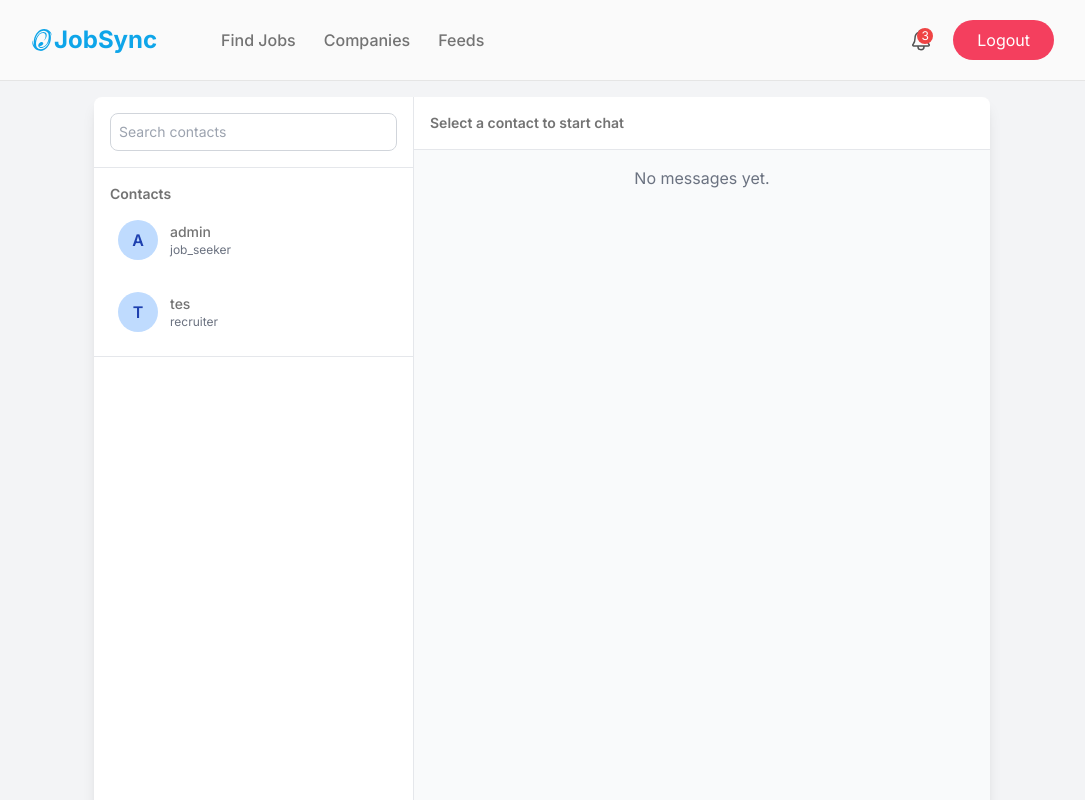
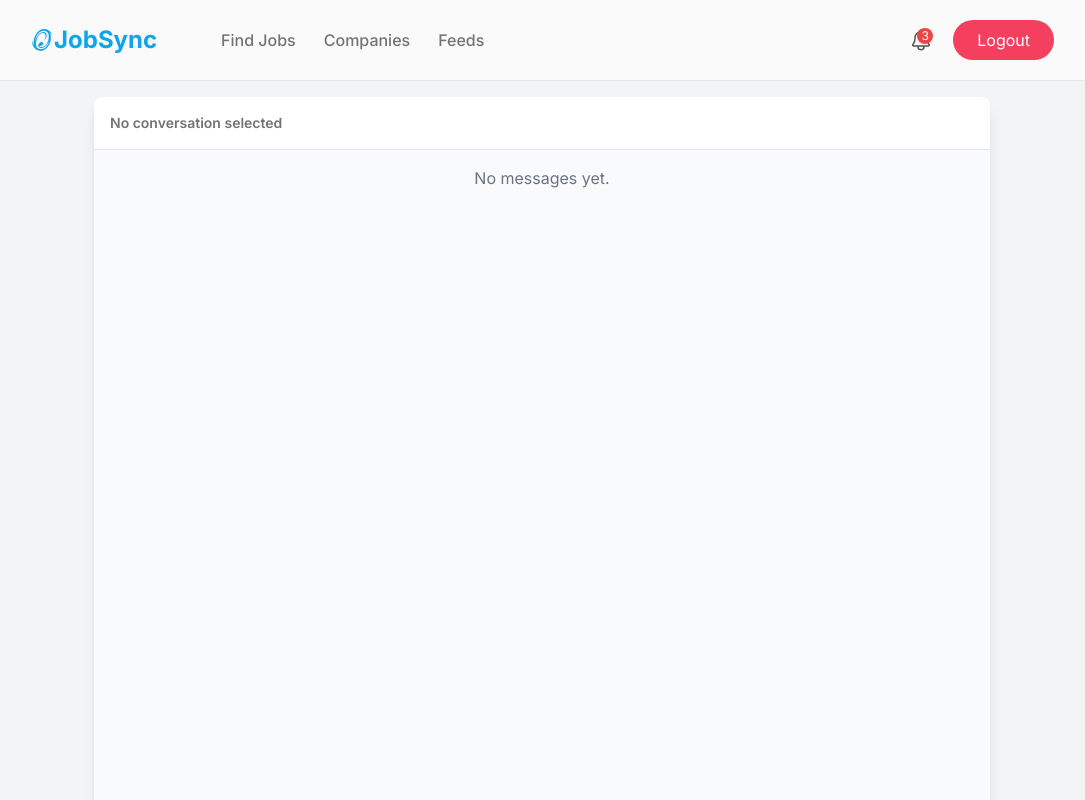
Before and after one commit to arkavidia-academya-WSE-2025/jobseeker-reactjs, a React (Vite) app in the folder fe-arkavidia/: page /chat in a window 1280 px wide. Shown: the top 800 px of the page, without its empty margins (98-1183 px from the left). Built offline with nearby package versions, Linux system fonts and the light colour scheme; sample sign-in values are in the browser's storage.

Commit message:
feat: Implement chat functionality with user conversation and message sending

```diff
--- a/fe-arkavidia/src/App.jsx
+++ b/fe-arkavidia/src/App.jsx
@@ -11,10 +11,10 @@ import LoginPage from "./components/pages/auth/LoginPage";
 import SignUpPage from "./components/pages/auth/SignUpPage";
 import Profile from "./components/pages/home/sections/profile/Profile";
 import EditProfile from "./components/pages/home/sections/profile/EditProfile";
+import ApplicationsPage from "./components/pages/application/ApplicationsPage";
+import Dashboard from "./components/pages/dashboard/Dashboard";
 import PrivateRoute from "./components/context/PrivateRoute";
 import RecruiterRoute from "./components/context/RecruiterRoute";
-import ApplicationsPage from "./components/pages/application/ApplicationsPage";
-import Dashboard from "./components/pages/dashboard/Dashboard";
 
 function App() {
   return (
--- a/fe-arkavidia/src/components/pages/application/ApplicationsPage.jsx
+++ b/fe-arkavidia/src/components/pages/application/ApplicationsPage.jsx
@@ -1,11 +1,13 @@
 import React, { useEffect, useState } from "react";
 import apiClient from "../../../components/lib/axios";
+import { useNavigate } from "react-router-dom";
 
 const ApplicationsPage = () => {
   const [applications, setApplications] = useState([]);
   const [paging, setPaging] = useState(null);
   const [loading, setLoading] = useState(true);
   const [error, setError] = useState("");
+  const navigate = useNavigate();
 
   const fetchApplications = async () => {
     setLoading(true);
@@ -67,13 +69,18 @@ const ApplicationsPage = () => {
                     <p>
                       <strong>Job Description:</strong> {app.job.description}
                     </p>
-                    <p>
-                      <strong>Job Location:</strong> {app.job.location}
-                    </p>
-                    <p>
-                      <strong>Salary:</strong> {app.job.salary}
-                    </p>
                   </div>
+                )}
+                {/* Tombol Chat: saat recruiter klik, navigasi ke /chat dan kirim data kontak (job_seeker) */}
+                {app.job_seeker && (
+                  <button
+                    className="mt-2 bg-blue-500 text-white px-3 py-1 rounded"
+                    onClick={() =>
+                      navigate("/chat", { state: { withUser: app.job_seeker } })
+                    }
+                  >
+                    Chat
+                  </button>
                 )}
               </li>
             ))}
--- a/fe-arkavidia/src/components/pages/chat/Chat.jsx
+++ b/fe-arkavidia/src/components/pages/chat/Chat.jsx
@@ -1,25 +1,21 @@
 import React, { useState, useEffect } from "react";
+import { useLocation } from "react-router-dom";
 import apiClient from "../../../components/lib/axios";
 
 const Chat = () => {
-  const contacts = [
-    {
-      id: "a184b605-5b5e-4267-80fa-d8786ca4c467",
-      username: "admin",
-      role: "job_seeker",
-    },
-    {
-      id: "95f0b27f-8da2-465f-bc22-347f80b75006",
-      username: "tes",
-      role: "recruiter",
-    },
-  ];
-  const [conversationWith, setConversationWith] = useState(null);
+  const location = useLocation();
+  // Inisialisasi conversationWith dari state yang dikirim melalui navigate
+  const initialContact = location.state?.withUser || null;
+  const [conversationWith, setConversationWith] = useState(initialContact);
   const [messages, setMessages] = useState([]);
   const [newMessage, setNewMessage] = useState("");
   const [loadingConversation, setLoadingConversation] = useState(false);
   const [conversationError, setConversationError] = useState("");
+
+  // Ambil data user login
   const loggedUser = JSON.parse(localStorage.getItem("userData")) || {};
+
+  // Fungsi mengambil conversation dengan kontak tertentu
   const fetchConversation = async (withUserId) => {
     setLoadingConversation(true);
     setConversationError("");
@@ -37,10 +33,14 @@ const Chat = () => {
       setLoadingConversation(false);
     }
   };
-  const handleSelectContact = (contact) => {
-    setConversationWith(contact);
-    fetchConversation(contact.id);
-  };
+
+  // Jika conversationWith sudah ada, ambil conversation
+  useEffect(() => {
+    if (conversationWith) {
+      fetchConversation(conversationWith.id);
+    }
+  }, [conversationWith]);
+
   const handleSendMessage = async () => {
     if (!newMessage.trim() || !conversationWith) return;
     try {
@@ -69,45 +69,10 @@ const Chat = () => {
   return (
     <div className="bg-gray-100 p-4 min-h-screen">
       <div
-        className="flex bg-white rounded-lg shadow-lg overflow-hidden max-w-4xl w-full mx-auto"
+        className="flex flex-col bg-white rounded-lg shadow-lg overflow-hidden max-w-4xl w-full mx-auto"
         style={{ height: "850px" }}
       >
-        <div className="w-80 border-r border-gray-200 flex flex-col">
-          <div className="p-4 border-b border-gray-200">
-            <input
-              type="text"
-              placeholder="Search contacts"
-              className="w-full p-2 border border-gray-300 rounded-lg text-sm"
-            />
-          </div>
-          <div className="flex-1 overflow-y-auto">
-            <div className="p-4 border-b border-gray-200">
-              <h3 className="font-semibold text-sm mb-2">Contacts</h3>
-              <div className="space-y-4 mt-2">
-                {contacts.map((contact) => (
-                  <div
-                    key={contact.id}
-                    className={`flex items-center space-x-3 cursor-pointer p-2 rounded hover:bg-gray-50 ${
-                      conversationWith && conversationWith.id === contact.id
-                        ? "bg-gray-100"
-                        : ""
-                    }`}
-                    onClick={() => handleSelectContact(contact)}
-                  >
-                    <div className="w-10 h-10 bg-blue-200 rounded-full flex items-center justify-center text-blue-800 font-semibold">
-                      {contact.username.charAt(0).toUpperCase()}
-                    </div>
-                    <div>
-                      <p className="text-sm font-medium">{contact.username}</p>
-                      <p className="text-xs text-gray-500">{contact.role}</p>
-                    </div>
-                  </div>
-                ))}
-              </div>
-            </div>
-          </div>
-        </div>
-        <div className="flex-1 flex flex-col max-w-[600px]">
+        {/* Header Chat */}
         <div className="p-4 border-b border-gray-200">
           {conversationWith ? (
             <div>
@@ -117,11 +82,10 @@ const Chat = () => {
               <p className="text-xs text-gray-500">{conversationWith.role}</p>
             </div>
           ) : (
-              <h2 className="font-semibold text-sm">
-                Select a contact to start chat
-              </h2>
+            <h2 className="font-semibold text-sm">No conversation selected</h2>
           )}
         </div>
+        {/* Messages Area */}
         <div className="flex-1 overflow-y-auto p-4 space-y-4 bg-gray-50">
           {loadingConversation ? (
             <p>Loading conversation...</p>
@@ -149,6 +113,7 @@ const Chat = () => {
             <p className="text-center text-gray-500">No messages yet.</p>
           )}
         </div>
+        {/* Message Input */}
         {conversationWith && (
           <div className="h-[80px] p-4 border-t border-gray-200">
             <div className="relative">
@@ -170,7 +135,6 @@ const Chat = () => {
         )}
       </div>
     </div>
-    </div>
   );
 };
 
```
Lines whose indentation alone changed are shown as unchanged.
